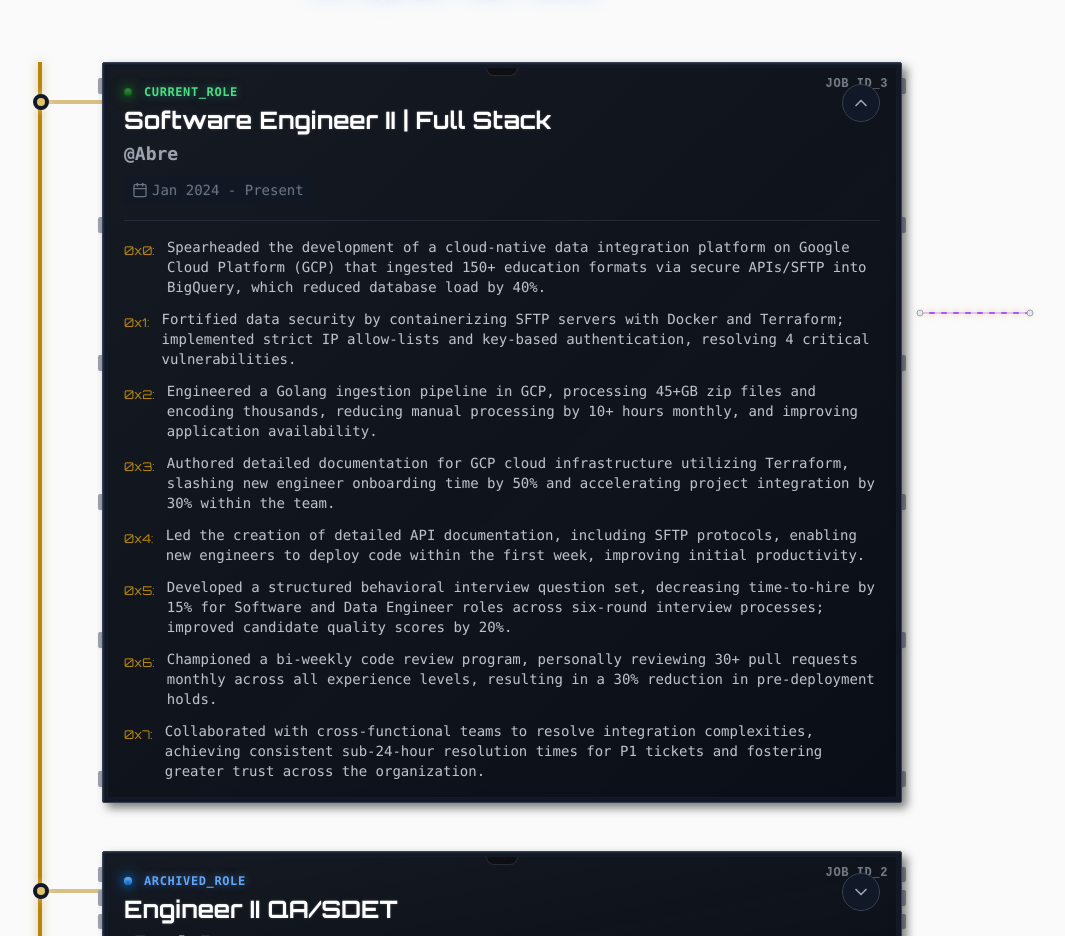
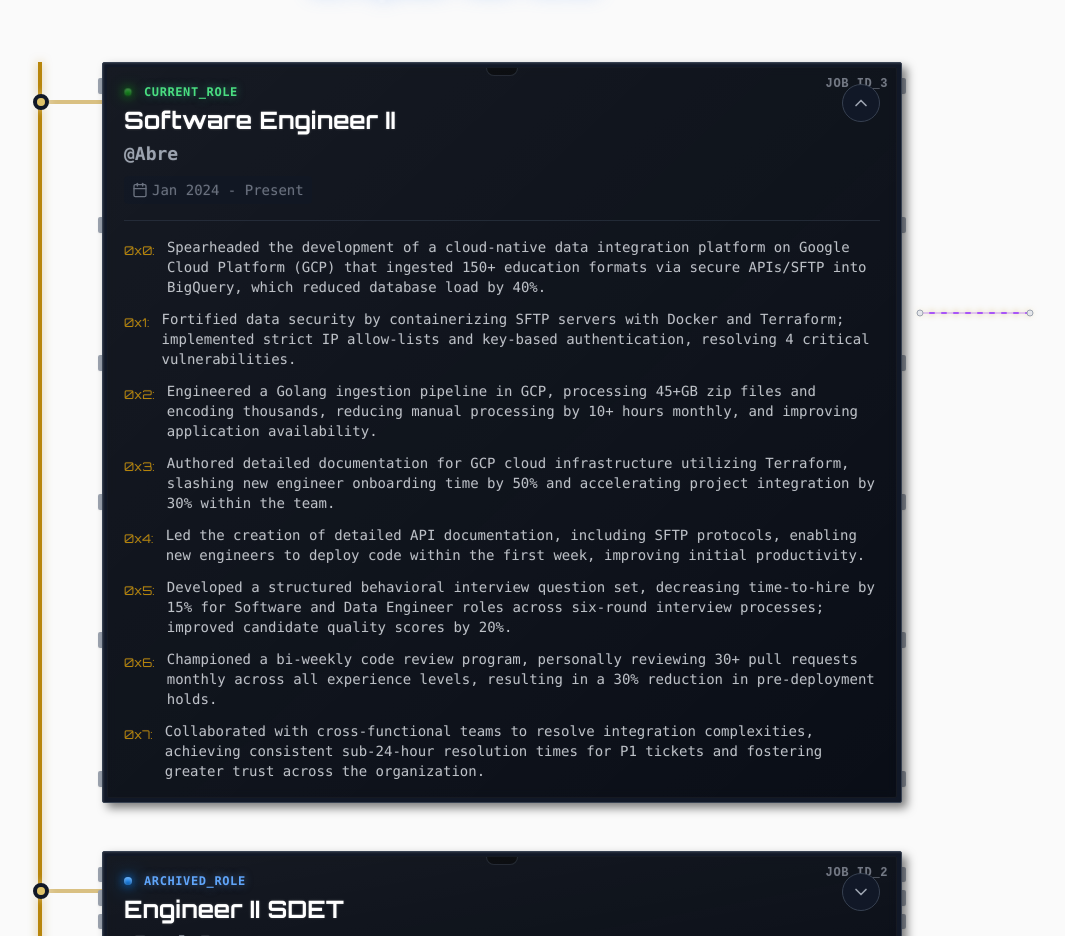
Before and after one commit to cjanowski/my-site, a Next.js app: page / in a window 1280 px wide. Shown: the part 1816-2752 px from the top of the page, without its empty margins (186-1251 px from the left). Built offline with nearby package versions, Linux system fonts and the light colour scheme.

Commit message:
spring cleaning

```diff
--- a/src/components/Experience.tsx
+++ b/src/components/Experience.tsx
@@ -20,7 +20,7 @@ interface ExperienceItem {
 const experiences: ExperienceItem[] = [
   {
     company: "Abre",
-    position: "Software Engineer II | Full Stack",
+    position: "Software Engineer II",
     duration: "Jan 2024 - Present",
     active: true,
     achievements: [
@@ -36,7 +36,7 @@ const experiences: ExperienceItem[] = [
   },
   {
     company: "Total Expert",
-    position: "Engineer II QA/SDET",
+    position: "Engineer II SDET",
     duration: "Jun 2021 - Dec 2023",
     active: false,
     achievements: [
```
